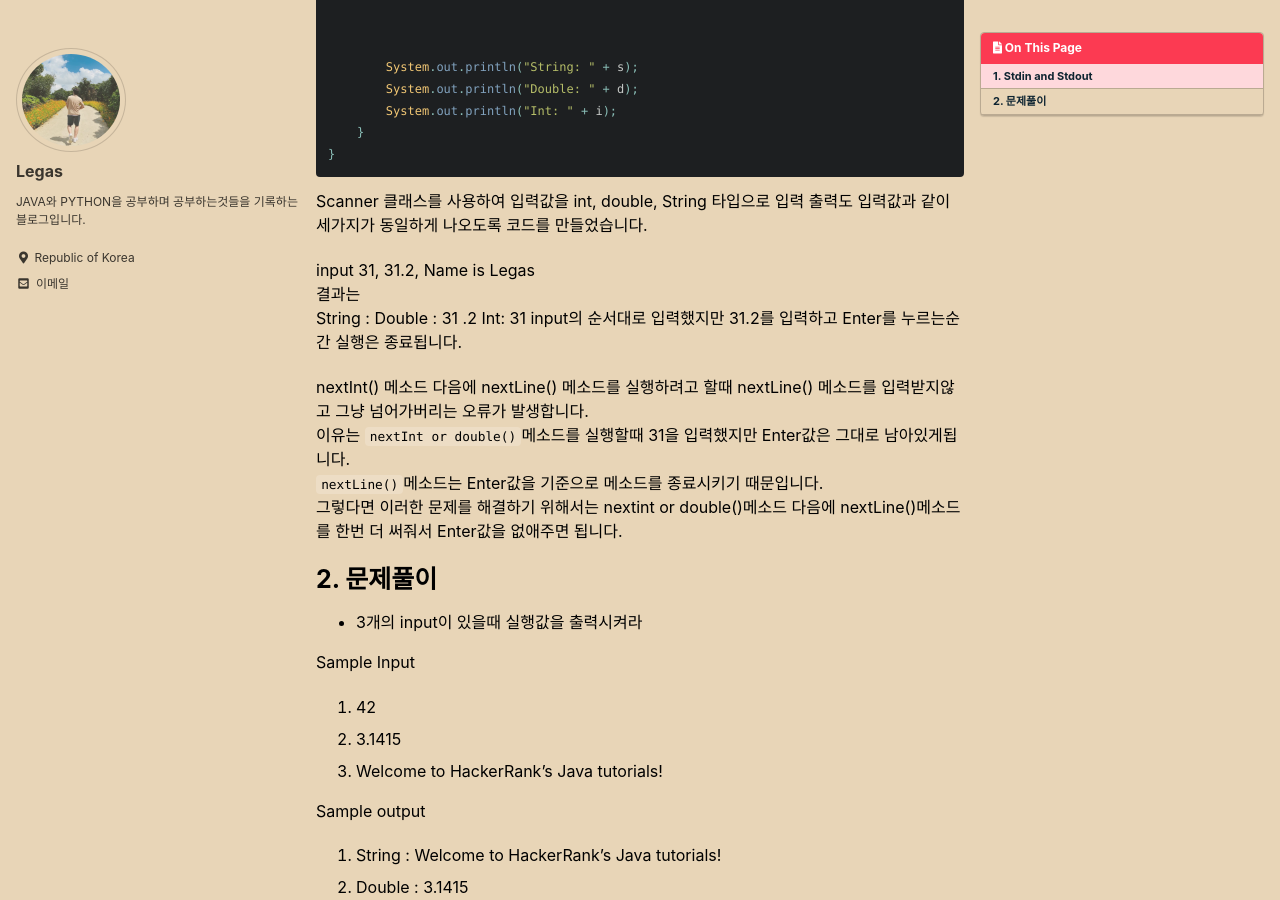
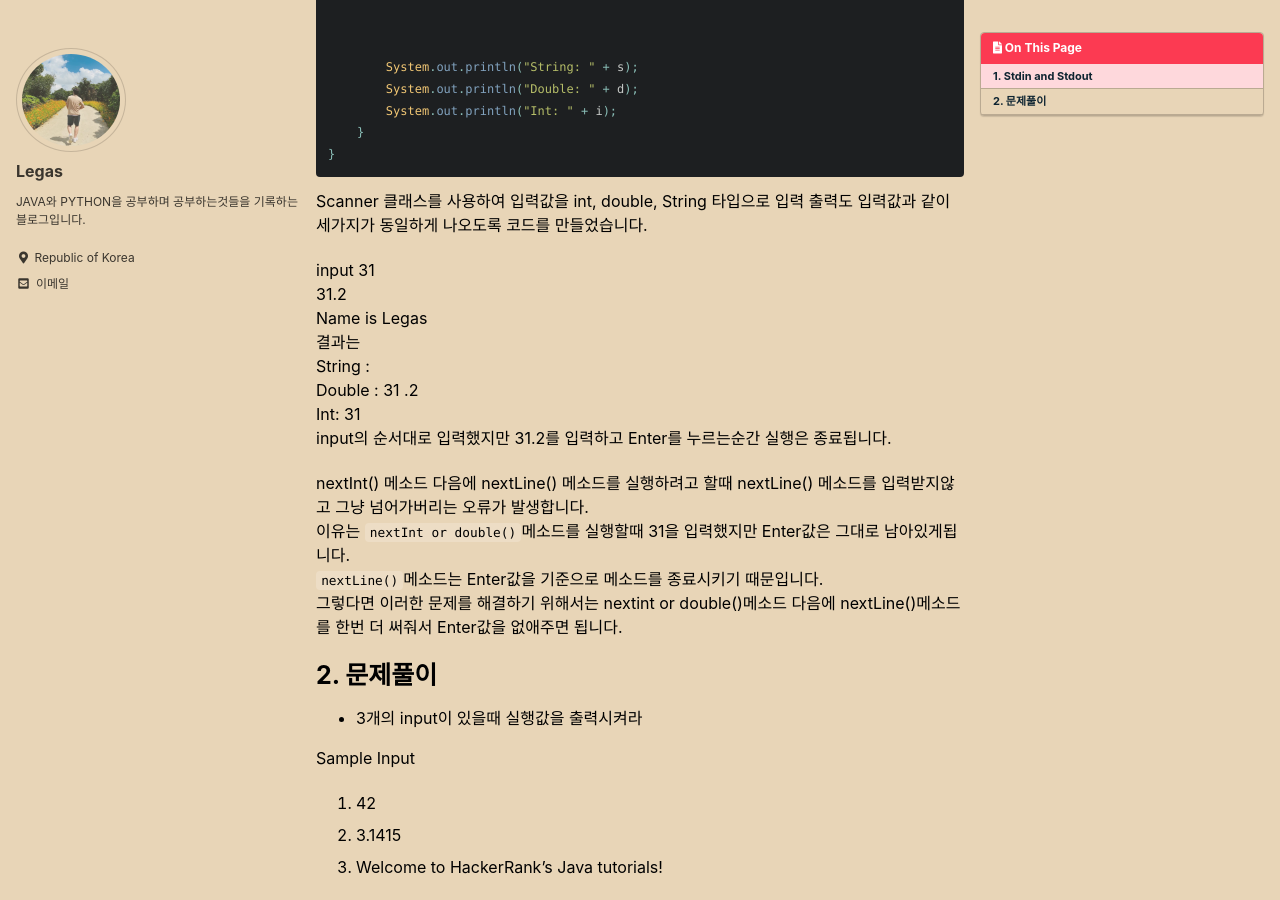
Before and after one commit to Legas-park/Legas-park.github.io, a Jekyll site: the page built from _posts/2021-02-04-Stdin and Stdout II.md, in a window 1280 px wide and 900 px high, scrolled down 595 px. Built offline with Jekyll 4.4.1, drawn with Linux system fonts in a browser that asks for light colours; cached includes are drawn as plain includes; comment, search, counter and statistics services are not loaded.

```diff
--- a/_posts/2021-02-04-Stdin and Stdout II.md
+++ b/_posts/2021-02-04-Stdin and Stdout II.md
@@ -45,7 +45,10 @@ public static void main(String[] args) {
 Scanner 클래스를 사용하여 입력값을 int, double, String 타입으로 입력
 출력도 입력값과 같이 세가지가 동일하게 나오도록 코드를 만들었습니다.
 
-input 31, 31.2, Name is Legas
+input
+31
+31.2
+Name is Legas
 결과는
 String :
 Double : 31 .2
```
